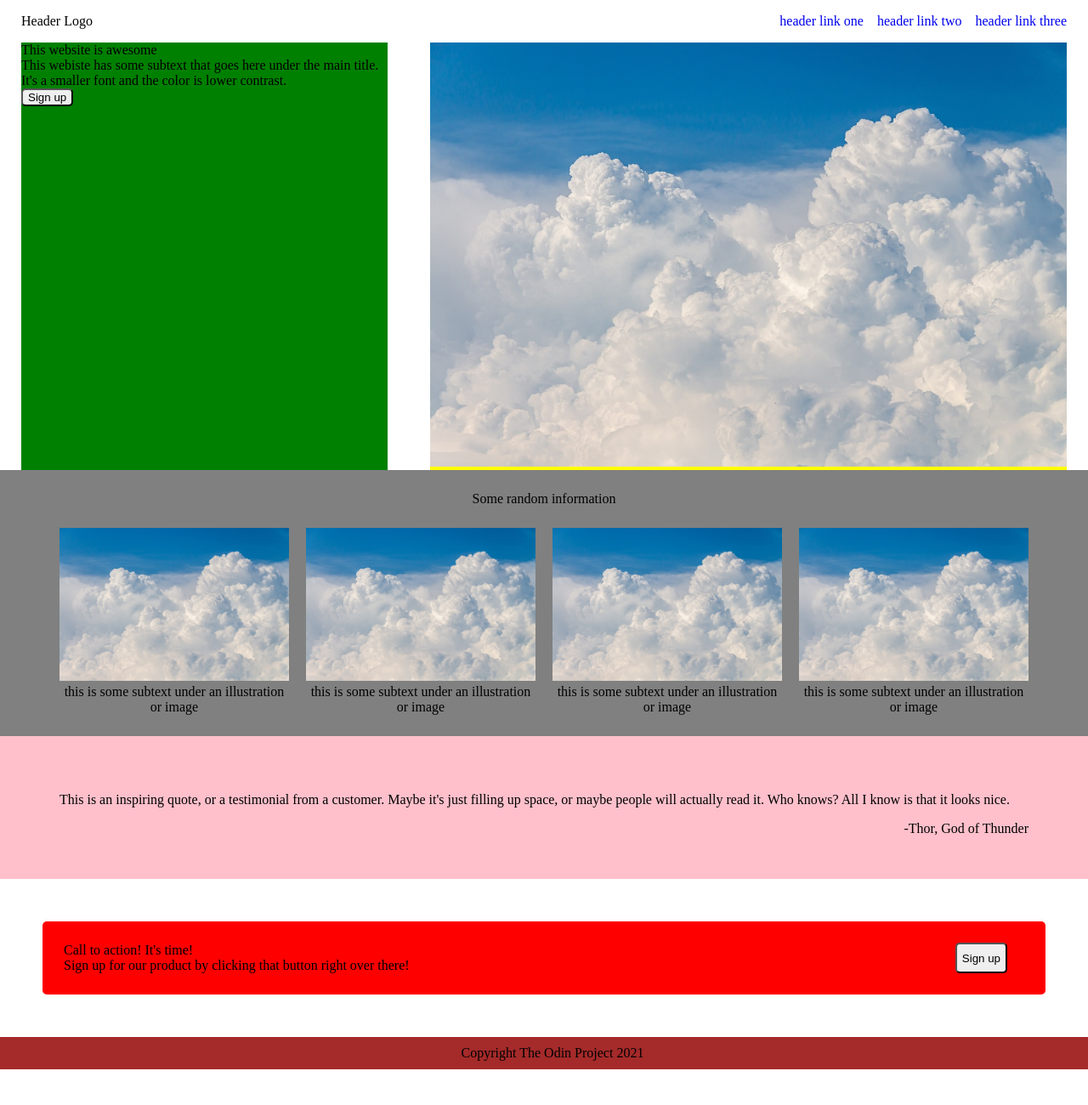
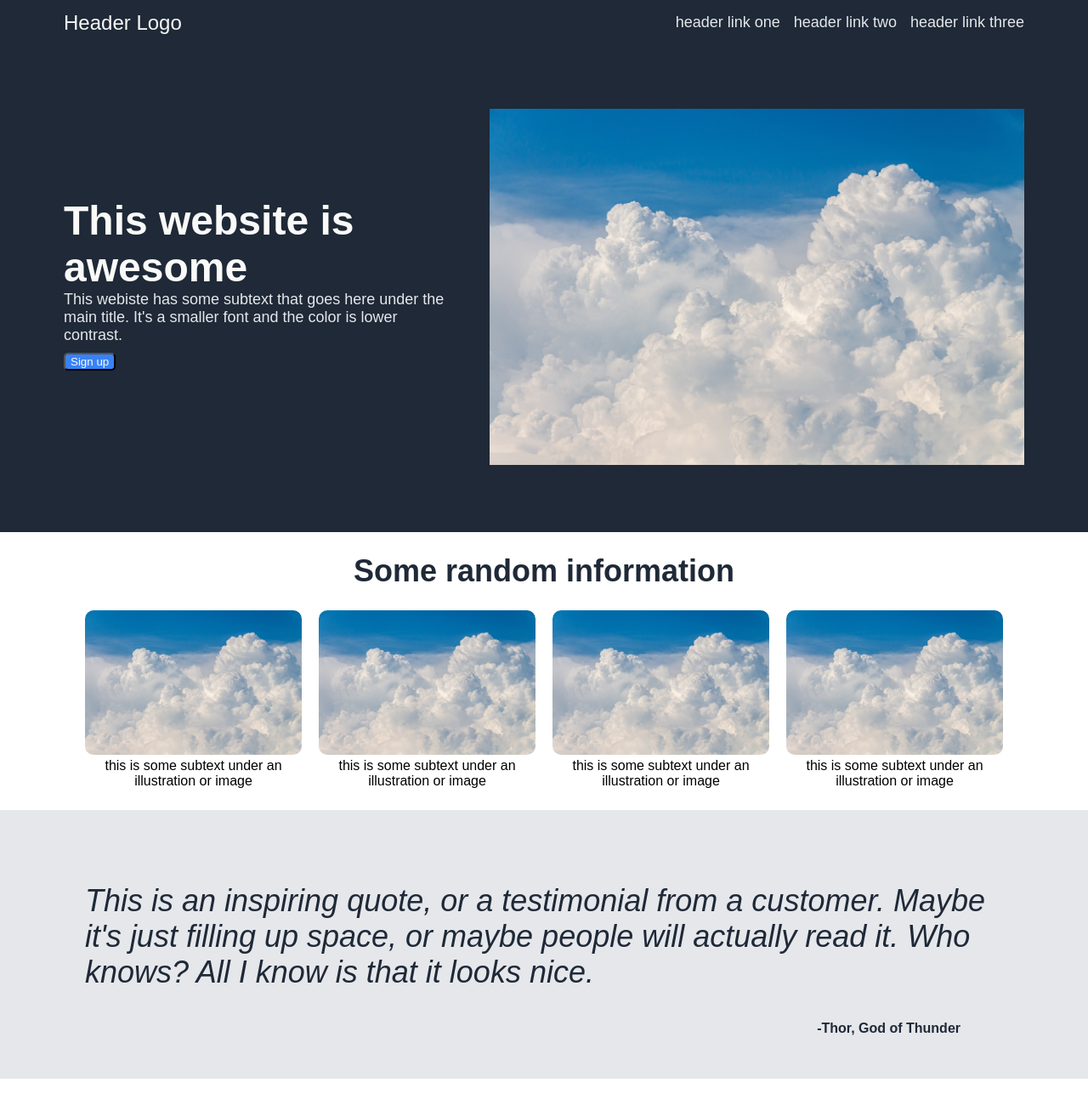
Before and after one commit to jeanBEY/odin-landingpage, a plain HTML site: page index.html in a window 1280 px wide. Shown: the top 1300 px of the page at 85% size. Before the commit the page ends 1258 px from the top, so only its background shows below. Drawn offline with Linux system fonts and the light colour scheme.

Commit message:
Added the remaining CSS

```diff
--- a/styles.css
+++ b/styles.css
@@ -3,22 +3,34 @@ body {
     padding: 0;
     box-sizing: border-box;
     overflow-x: hidden;
+    font-family: sans-serif;
 }
 
 button {
     border-radius: 5px;
+    background-color: #3882F6;
+    color: #F9FAF8;
+    margin: 10px 0;
 }
 
 img {
     max-width: 100%;
     max-height: 100%;
+    border-radius: 10px;
 }
 
 .header {
     display: flex;
     justify-content: space-between;
     align-items: center;
-    padding: 0 25px;
+    padding: 0 75px;
+
+    background-color: #1F2937;
+}
+
+.header-left {
+    font-size: 24px;
+    color: #F9FAF8;
 }
 
 ul {
@@ -30,25 +42,34 @@ ul {
 
 a {
     text-decoration: none;
+    font-size: 18px;
+    color: #E5E7EB;
 }
 
 .awesome {
     display: flex;
     justify-content: space-evenly;
-    align-items: stretch;
+    align-items: center;
     gap: 50px;
     max-width: 100%;
-    padding: 0 25px;
+    padding: 75px 75px;
+
+    background-color: #1F2937;
 }
 
-/*REMOVE LATER*/
-.awesome-right {
-    background-color: yellow;
+.awesome-bold-text {
+    font-size: 48px;
+    color: #F9FAF8;
+    font-weight: 800;
 }
 
-/*REMOVE LATER*/
-.awesome-left {
-    background-color: green;
+.awesome-par-text {
+    font-size: 18px;
+    color: #E5E7EB;
+}
+
+.awesome-img {
+    border-radius: 0;
 }
 
 .container-2 {
@@ -56,13 +77,14 @@ a {
     justify-content: center;
     text-align: center;
     flex-direction: column;
-    padding: 0 45px;
-
-    background-color: grey;
+    padding: 0 75px;
 }
 
 .container-2-title {
     margin: 25px 0;
+    font-size: 36px;
+    font-weight: 800;
+    color: #1F2937;
 }
 
 .container-2-gallery {
@@ -71,42 +93,62 @@ a {
     padding: 0 25px 25px 25px;
 }
 
-.info {
+.tile {
     max-width: 25%;
+    border-radius: 5px;
 }
 
 .container-3 {
     display: flex;
     justify-content: center;
     flex-direction: column;
-    padding: 50px 70px;
+    padding: 50px 100px;
 
-    background-color: pink;
+    background-color: #E5E7EB;
 }
 
 .container-3-author {
     display: flex;
     align-self: end;
+    color: #1F2937;
+    font-weight: 900;
+    padding-right: 50px;
+}
+
+.container-3-quote {
+    font-size: 36px;
+    font-style: italic;
+    font-weight: 100;
+    color: #1F2937;
 }
 
 .container-4 {
     display: flex;
     justify-content: space-between;
-    padding: 25px;
-    margin: 50px 50px;
+    padding: 25px 50px;
+    margin: 65px 50px;
     border-radius: 5px;
+    color: #E5E7EB;
 
-    background-color: red;
+    background-color: #3882F6;
+}
+
+.container-4-text1 {
+    font-weight: 900;
+    font-size: 20px;
 }
 
 .sign-up-button-2 {
     margin-right: 20px;
+    border: solid 1px white;
+    padding: 5px 20px;
 }
 
 .footer {
     display: flex;
     justify-content: center;
-    background-color: brown;
+    background-color: #1F2937;
+    color: #E5E7EB;
     width: 100vw;
     padding: 10px;
 }
```
